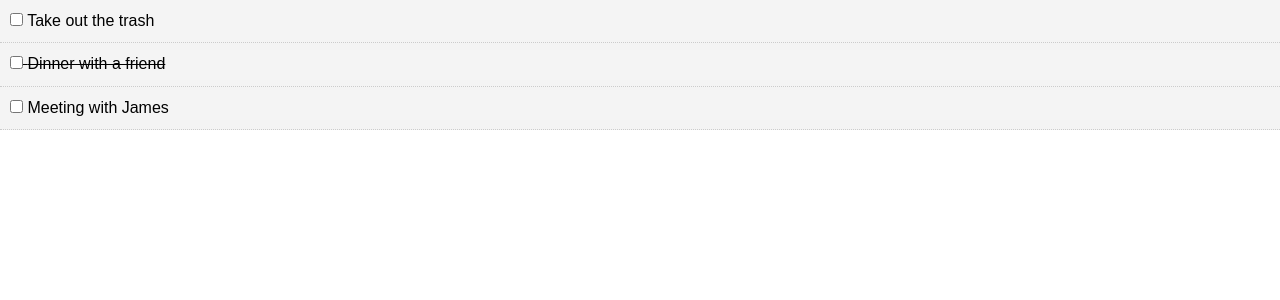
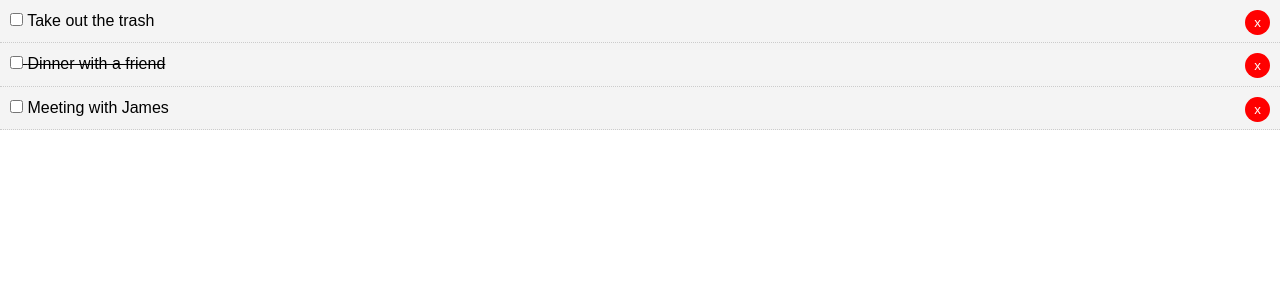
Before and after one commit to EtiWitty/react_crash-todo, a React (Create React App) app: page / in a window 1280 px wide. Shown: the top 300 px of the page. Built offline with nearby package versions, Linux system fonts and the light colour scheme.

Commit message:
impelemented todo button and its functionality

```diff
--- a/src/App.js
+++ b/src/App.js
@@ -24,6 +24,7 @@
     ]
   }
 
+  //Toggle Complete
   markComplete = (id) => {
     this.setState({
       todos: this.state.todos.map((todo) => {
@@ -35,11 +36,22 @@
     });
   };
 
+  //Delete Todo
+  delTodo = (id) => {
+    this.setState ({
+      todos: [...this.state.todos.filter(todo => todo.id !== id)]
+    });
+  }
+
   render() {
 
     return (
       <div className="App">
-        <Todos todos={ this.state.todos } markComplete= {this.markComplete}/>
+        <Todos
+          todos={ this.state.todos }
+          markComplete= { this.markComplete }
+          delTodo = { this.delTodo }
+        />
       </div>
     );
   }
--- a/src/components/TodoItem.jsx
+++ b/src/components/TodoItem.jsx
@@ -23,6 +23,7 @@
 				<p>
 					<input type="checkbox" onChange={ this.props.markComplete.bind(this, id) }/> {' '}
 					{ title }
+					<button onClick = { this.props.delTodo.bind(this, id)} style={btnStyle}>x</button>
 				</p>
 			</div>
 		)
@@ -34,5 +35,15 @@
 	todo: PropTypes.object.isRequired
 }
 
+const btnStyle ={
+	background: '#ff0000',
+	color: '#fff',
+	border : 'none',
+	padding: '5px 9px',
+	borderRadius: '50%',
+	cursor: 'pointer',
+	float: 'right'
+
+}
 
 export default TodoItem
--- a/src/components/Todos.jsx
+++ b/src/components/Todos.jsx
@@ -6,7 +6,11 @@
 render() {
 	  //console.log( this.props.todos);
     return this.props.todos.map((todo) => (
-		<TodoItem key={todo.id} todo={todo} markComplete = { this.props.markComplete }/>
+		<TodoItem
+			key={todo.id} todo={todo}
+			markComplete = { this.props.markComplete }
+			delTodo = { this.props.delTodo }
+		/>
 		));
 	}
 }
```
